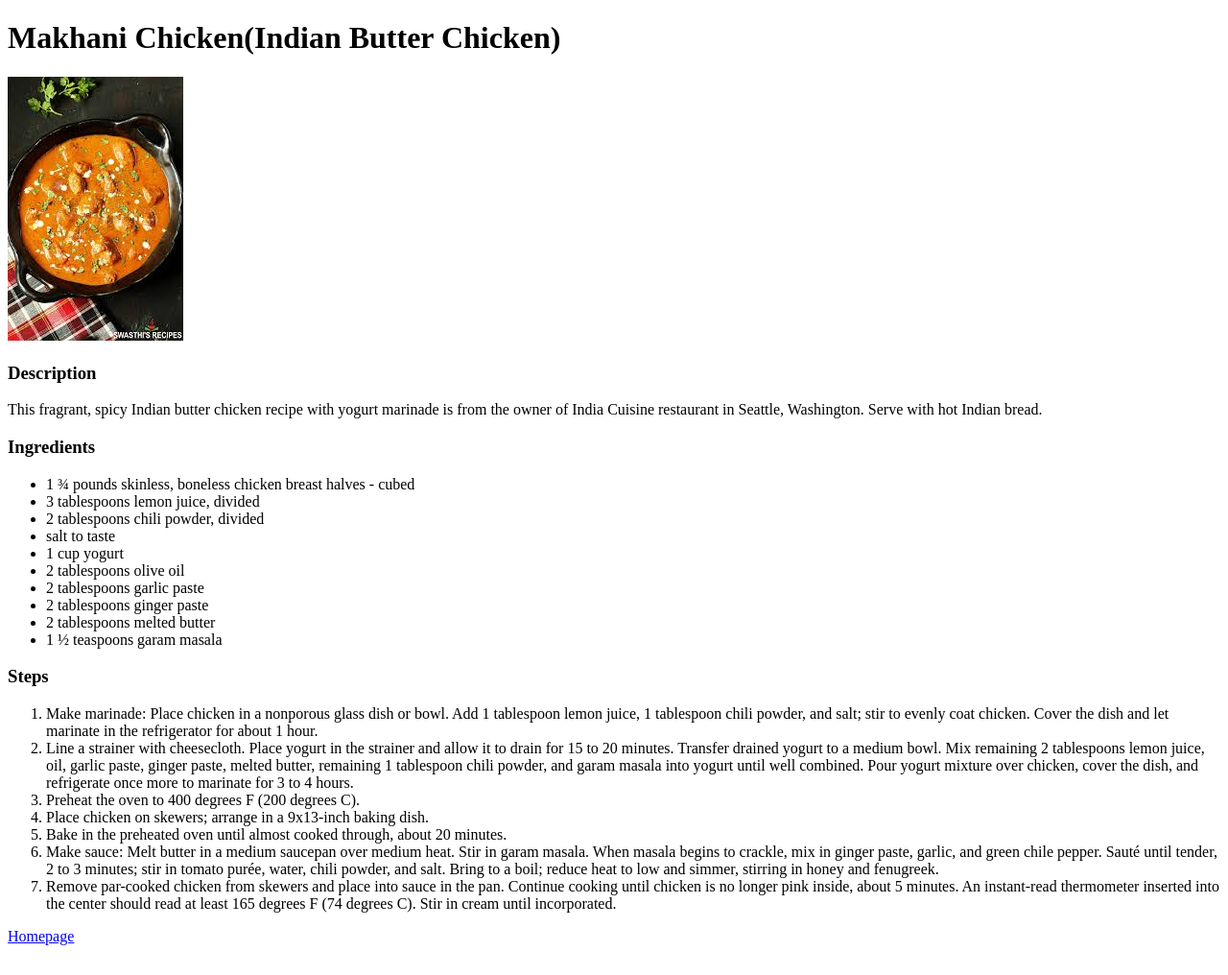
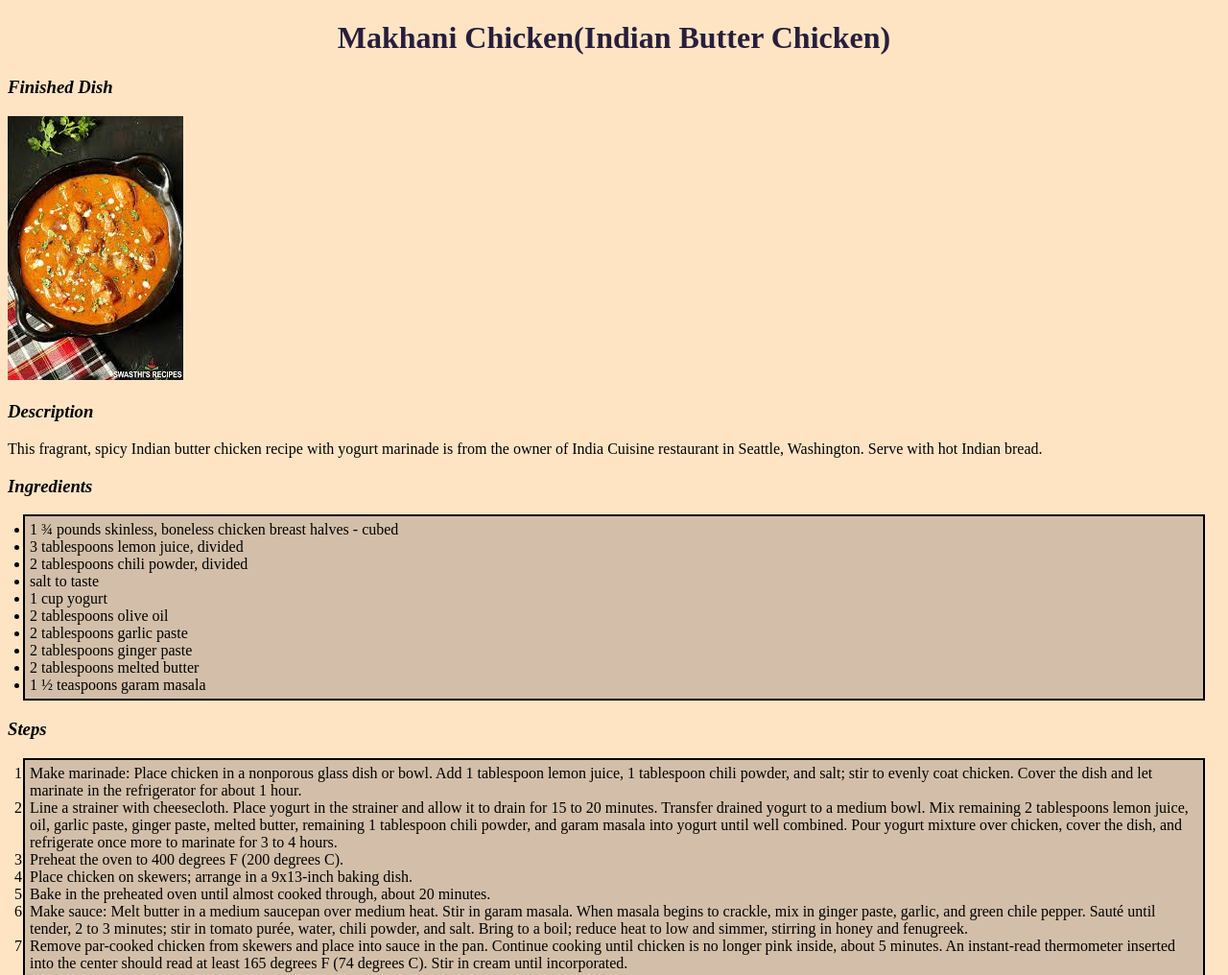
Before and after one commit to alihaider1145/odin-recipes, a plain HTML site: page recipes/MakhaniChicken.html in a window 1280 px wide. Shown: the top 1016 px of the page at 96% size. Before the commit the page ends 993 px from the top, so only its background shows below. Drawn offline with Linux system fonts and the light colour scheme.

Commit message:
Link and Add CSS File

```diff
--- a/recipes/MakhaniChicken.html
+++ b/recipes/MakhaniChicken.html
@@ -1,20 +1,22 @@
 <!DOCTYPE html>
 <html lang="en">
 <head>
+    <link href="../style.css" rel="stylesheet">
     <meta charset="UTF-8">
     <meta name="viewport" content="width=device-width, initial-scale=1.0">
     <title>Makhani Chicken Recipe</title>
 </head>
 <body>
-    <h1>Makhani Chicken(Indian Butter Chicken)</h1>
-    <img src="../images/MakhaniChickenImage.jpeg" alt="Makhani Chicken Finished Dish">
-    <h3>Description</h3>
+    <h1 class="title">Makhani Chicken(Indian Butter Chicken)</h1>
+    <h3><i>Finished Dish</i></h3>
+    <img src="../images/MakhaniChickenImage.jpeg" alt="Makhani Chicken Finished Dish" class="images">
+    <h3><i>Description</i></h3>
     <p>
         This fragrant, spicy Indian butter chicken recipe with yogurt marinade is from the owner of India Cuisine restaurant in Seattle, Washington. Serve with hot Indian bread.
 
     </p>
-    <h3>Ingredients</h3>
-    <ul>
+    <h3><i>Ingredients</i></h3>
+    <ul class="lists">
         <li>1 ¾ pounds skinless, boneless chicken breast halves - cubed</li>
         <li>3 tablespoons lemon juice, divided</li>
         <li>2 tablespoons chili powder, divided</li>
@@ -26,8 +28,8 @@
         <li>2 tablespoons melted butter</li>
         <li>1 ½ teaspoons garam masala</li>
     </ul>
-    <h3>Steps</h3>
-    <ol>
+    <h3><i>Steps</i></h3>
+    <ol class="lists">
         <li>Make marinade: Place chicken in a nonporous glass dish or bowl. Add 1 tablespoon lemon juice, 1 tablespoon chili powder, and salt; stir to evenly coat chicken. Cover the dish and let marinate in the refrigerator for about 1 hour.</li>
         <li>Line a strainer with cheesecloth. Place yogurt in the strainer and allow it to drain for 15 to 20 minutes. Transfer drained yogurt to a medium bowl. Mix remaining 2 tablespoons lemon juice, oil, garlic paste, ginger paste, melted butter, remaining 1 tablespoon chili powder, and garam masala into yogurt until well combined. Pour yogurt mixture over chicken, cover the dish, and refrigerate once more to marinate for 3 to 4 hours.</li>
         <li>Preheat the oven to 400 degrees F (200 degrees C).</li>
--- /dev/null
+++ b/style.css
@@ -0,0 +1,21 @@
+.title {
+    text-align: center;
+    font: "Brush Script MT" sans-serif;
+    color: rgb(40 30 60);
+}
+
+body {
+    background-color: bisque;
+    padding: 8px auto;
+}
+
+img.images {
+    margin: 0 auto;
+}
+
+ul.lists, ol.lists{
+    background-color: rgb(109, 107, 107, 0.3);
+    padding: 5px;
+    border: 2px solid black;
+    margin: 8px 16px;
+}
```
Also changed, not shown: index.html (+4 -3 lines), recipes/MansoorDaal.html (+8 -6 lines).
